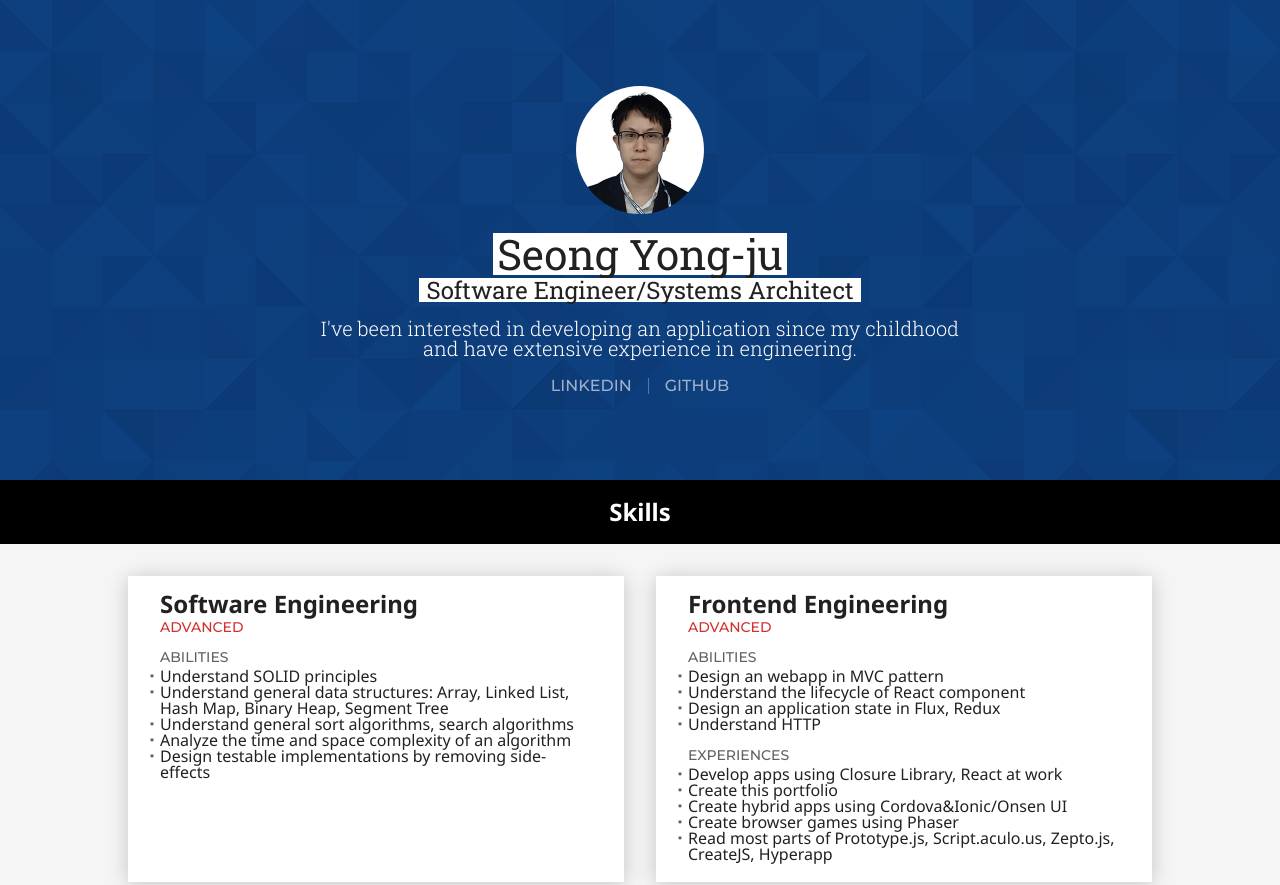
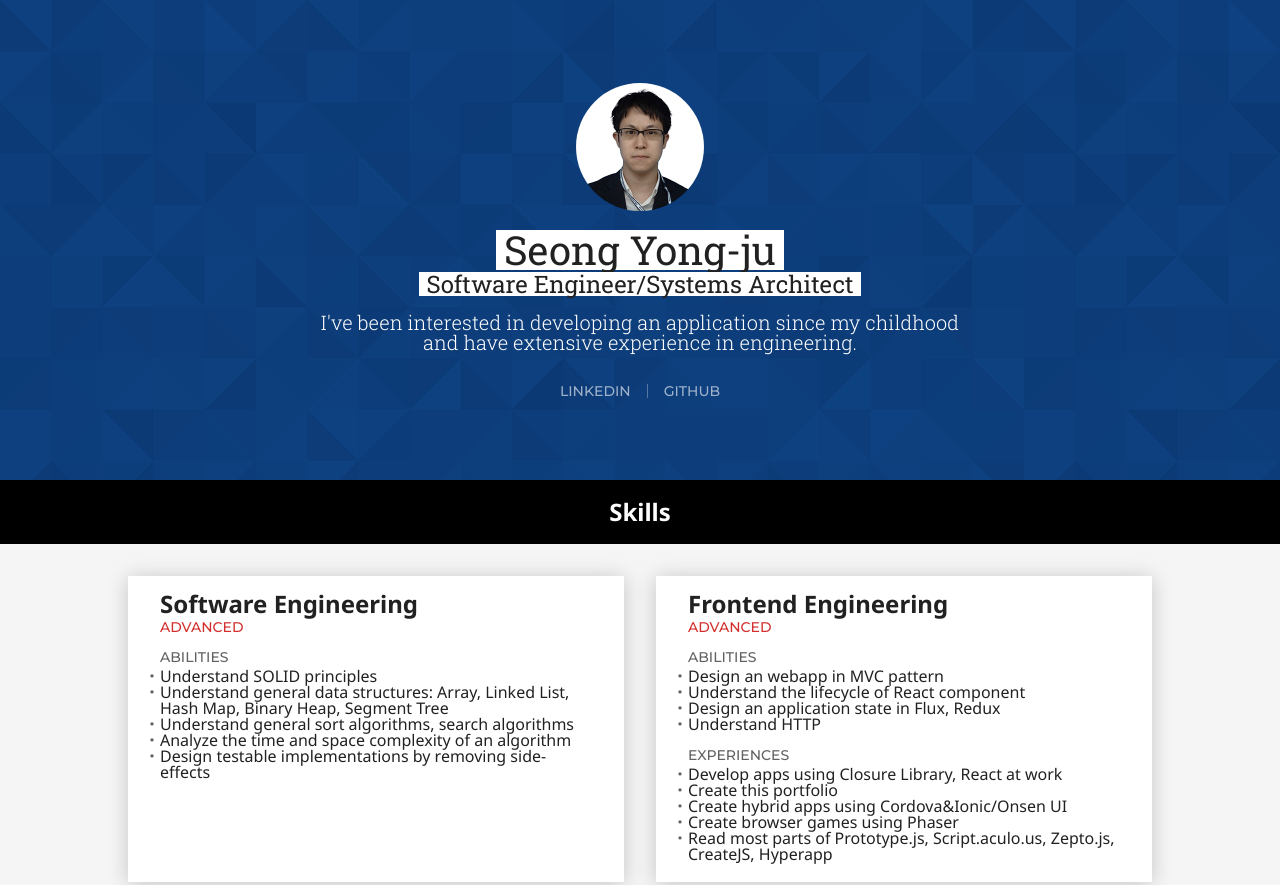
Before and after one commit to sei40kr/yong-ju.me, a Gatsby site: page / in a window 1280 px wide. Shown: the top 885 px of the page. Built offline with nearby package versions, Linux system fonts and the light colour scheme; Gatsby itself is replaced by a stand-in of ours.

Commit message:
Adjust font size in the jumbotron

```diff
--- a/src/components/jumbotron.scss
+++ b/src/components/jumbotron.scss
@@ -19,12 +19,12 @@
     background: #fff;
   }
   &__name {
-    margin: 0 0 3px 0;
+    margin: 0 0 2px 0;
   }
   &__name-text {
-    padding: 0 4px;
+    padding: 0 8px;
     font-family: 'Roboto Slab', serif;
-    font-size: 42px;
+    font-size: 40px;
   }
   &__role {
     margin: 0 0 16px 0;
@@ -36,7 +36,7 @@
   }
 
   &__introduction {
-    margin: 0 0 20px 0;
+    margin: 0 0 32px 0;
     color: #fff;
     font-family: 'Roboto Slab', serif;
     font-size: 20px;
@@ -51,7 +51,7 @@
     padding: 0 16px;
     border-right: 1px solid rgba(255, 255, 255, 0.3);
     font-family: Montserrat, sans-serif;
-    font-size: 16px;
+    font-size: 14px;
   }
   &__sns-link-item:last-of-type {
     border-right: 0;
```
